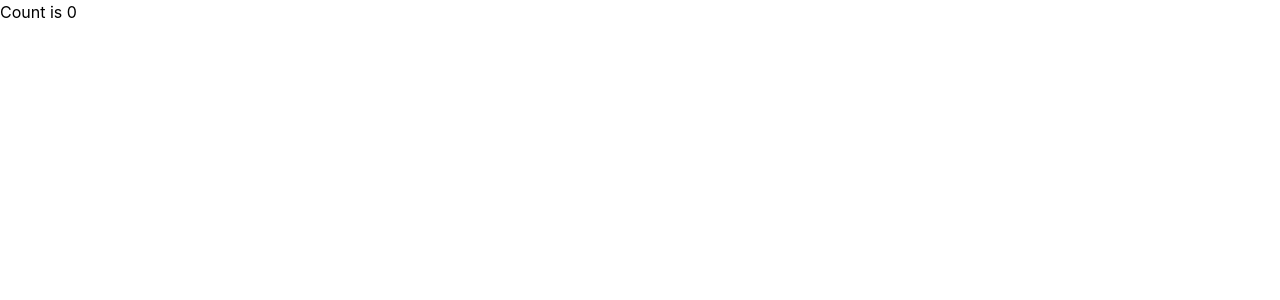
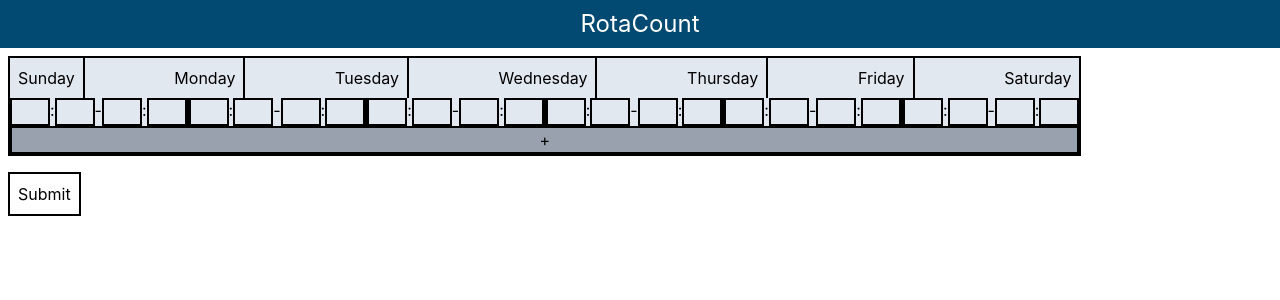
Before and after one commit to pavkodev/RotaCount, a React (Vite) app: page / in a window 1280 px wide. Shown: the top 300 px of the page. Built offline with nearby package versions, Linux system fonts and the light colour scheme.

Commit message:
Initial table and header

```diff
--- a/index.html
+++ b/index.html
@@ -4,7 +4,7 @@
     <meta charset="UTF-8" />
     <link rel="icon" type="image/svg+xml" href="/favicon.svg" />
     <meta name="viewport" content="width=device-width, initial-scale=1.0" />
-    <title>hourcount</title>
+    <title>RotaCount</title>
   </head>
   <body>
     <div id="root"></div>
--- a/package.json
+++ b/package.json
@@ -1,5 +1,5 @@
 {
-  "name": "hourcount",
+  "name": "rotacount",
   "private": true,
   "version": "0.0.0",
   "type": "module",
--- a/src/App.tsx
+++ b/src/App.tsx
@@ -1,13 +1,16 @@
 import { useState } from "react";
-import reactLogo from "./assets/react.svg";
-import viteLogo from "./assets/vite.svg";
-import heroImg from "./assets/hero.png";
 import "./App.css";
+import HeaderComponent from "./components/HeaderComponent";
+import TableComponent from "./components/TableComponent";
 
 function App() {
   const [count, setCount] = useState(0);
-
-  return <button onClick={() => setCount(count + 1)}> Count is {count}</button>;
+  return (
+    <>
+      <HeaderComponent />
+      <TableComponent />
+    </>
+  );
 }
 
 export default App;
--- /dev/null
+++ b/src/components/HeaderComponent.tsx
@@ -0,0 +1,11 @@
+import React from "react";
+
+const HeaderComponent = () => {
+  return (
+    <header className="flex justify-center bg-sky-900 p-2 align-middle text-2xl text-white">
+      <a href="/">RotaCount</a>
+    </header>
+  );
+};
+
+export default HeaderComponent;
--- /dev/null
+++ b/src/components/TableComponent.tsx
@@ -0,0 +1,159 @@
+import React from "react";
+
+const TableComponent = () => {
+  const addRow = () => {
+    const row = `          <tr className="flex justify-between divide-x-2 align-middle">
+            <td className="flex justify-center align-middle">
+              <input
+                type="number"
+                max={23}
+                className="w-10 border-2"
+                name=""
+                id=""
+              />
+              <p>:</p>
+              <input type="number" className="w-10 border-2" name="" id="" />
+              <p> - </p>
+              <input type="number" className="w-10 border-2" name="" id="" />
+              <p>:</p>
+              <input type="number" className="w-10 border-2" name="" id="" />
+            </td>
+            <td className="flex justify-center align-middle">
+              <input type="number" className="w-10 border-2" name="" id="" />
+              <p>:</p>
+              <input type="number" className="w-10 border-2" name="" id="" />
+              <p> - </p>
+              <input type="number" className="w-10 border-2" name="" id="" />
+              <p>:</p>
+              <input type="number" className="w-10 border-2" name="" id="" />
+            </td>
+            <td className="flex justify-center align-middle">
+              <input type="number" className="w-10 border-2" name="" id="" />
+              <p>:</p>
+              <input type="number" className="w-10 border-2" name="" id="" />
+              <p> - </p>
+              <input type="number" className="w-10 border-2" name="" id="" />
+              <p>:</p>
+              <input type="number" className="w-10 border-2" name="" id="" />
+            </td>
+            <td className="flex justify-center align-middle">
+              <input type="number" className="w-10 border-2" name="" id="" />
+              <p>:</p>
+              <input type="number" className="w-10 border-2" name="" id="" />
+              <p> - </p>
+              <input type="number" className="w-10 border-2" name="" id="" />
+              <p>:</p>
+              <input type="number" className="w-10 border-2" name="" id="" />
+            </td>
+            <td className="flex justify-center align-middle">
+              <input type="number" className="w-10 border-2" name="" id="" />
+              <p>:</p>
+              <input type="number" className="w-10 border-2" name="" id="" />
+              <p> - </p>
+              <input type="number" className="w-10 border-2" name="" id="" />
+              <p>:</p>
+              <input type="number" className="w-10 border-2" name="" id="" />
+            </td>
+            <td className="flex justify-center align-middle">
+              <input type="number" className="w-10 border-2" name="" id="" />
+              <p>:</p>
+              <input type="number" className="w-10 border-2" name="" id="" />
+              <p> - </p>
+              <input type="number" className="w-10 border-2" name="" id="" />
+              <p>:</p>
+              <input type="number" className="w-10 border-2" name="" id="" />
+            </td>
+          </tr>`;
+    const table = document.querySelector("#table");
+    table?.insertAdjacentHTML("beforeend", row);
+  };
+
+  return (
+    <>
+      <table id="table" className="m-2 w-[80%] border-2 bg-slate-200">
+        <tr className="flex justify-between divide-x-2 align-middle">
+          <td className="p-2">Sunday</td>
+          <td className="p-2">Monday</td>
+          <td className="p-2">Tuesday</td>
+          <td className="p-2">Wednesday</td>
+          <td className="p-2">Thursday</td>
+          <td className="p-2">Friday</td>
+          <td className="p-2">Saturday</td>
+        </tr>
+        <tr className="flex justify-between divide-x-2 align-middle">
+          <td className="flex justify-center align-middle">
+            <input
+              type="number"
+              max={23}
+              className="w-10 border-2"
+              name=""
+              id=""
+            />
+            <p>:</p>
+            <input type="number" className="w-10 border-2" name="" id="" />
+            <p> - </p>
+            <input type="number" className="w-10 border-2" name="" id="" />
+            <p>:</p>
+            <input type="number" className="w-10 border-2" name="" id="" />
+          </td>
+          <td className="flex justify-center align-middle">
+            <input type="number" className="w-10 border-2" name="" id="" />
+            <p>:</p>
+            <input type="number" className="w-10 border-2" name="" id="" />
+            <p> - </p>
+            <input type="number" className="w-10 border-2" name="" id="" />
+            <p>:</p>
+            <input type="number" className="w-10 border-2" name="" id="" />
+          </td>
+          <td className="flex justify-center align-middle">
+            <input type="number" className="w-10 border-2" name="" id="" />
+            <p>:</p>
+            <input type="number" className="w-10 border-2" name="" id="" />
+            <p> - </p>
+            <input type="number" className="w-10 border-2" name="" id="" />
+            <p>:</p>
+            <input type="number" className="w-10 border-2" name="" id="" />
+          </td>
+          <td className="flex justify-center align-middle">
+            <input type="number" className="w-10 border-2" name="" id="" />
+            <p>:</p>
+            <input type="number" className="w-10 border-2" name="" id="" />
+            <p> - </p>
+            <input type="number" className="w-10 border-2" name="" id="" />
+            <p>:</p>
+            <input type="number" className="w-10 border-2" name="" id="" />
+          </td>
+          <td className="flex justify-center align-middle">
+            <input type="number" className="w-10 border-2" name="" id="" />
+            <p>:</p>
+            <input type="number" className="w-10 border-2" name="" id="" />
+            <p> - </p>
+            <input type="number" className="w-10 border-2" name="" id="" />
+            <p>:</p>
+            <input type="number" className="w-10 border-2" name="" id="" />
+          </td>
+          <td className="flex justify-center align-middle">
+            <input type="number" className="w-10 border-2" name="" id="" />
+            <p>:</p>
+            <input type="number" className="w-10 border-2" name="" id="" />
+            <p> - </p>
+            <input type="number" className="w-10 border-2" name="" id="" />
+            <p>:</p>
+            <input type="number" className="w-10 border-2" name="" id="" />
+          </td>
+        </tr>
+        <button
+          onClick={() => addRow()}
+          className="w-full border-2 bg-gray-400 hover:bg-red-400/50"
+        >
+          +
+        </button>
+      </table>
+      <button className="m-2 border-2 p-2 hover:translate-y-1" type="submit">
+        Submit
+      </button>
+    </>
+  );
+};
+
+export default TableComponent;
```
Also changed, not shown: 1 other file (tests, documents, lock files or other folders).
